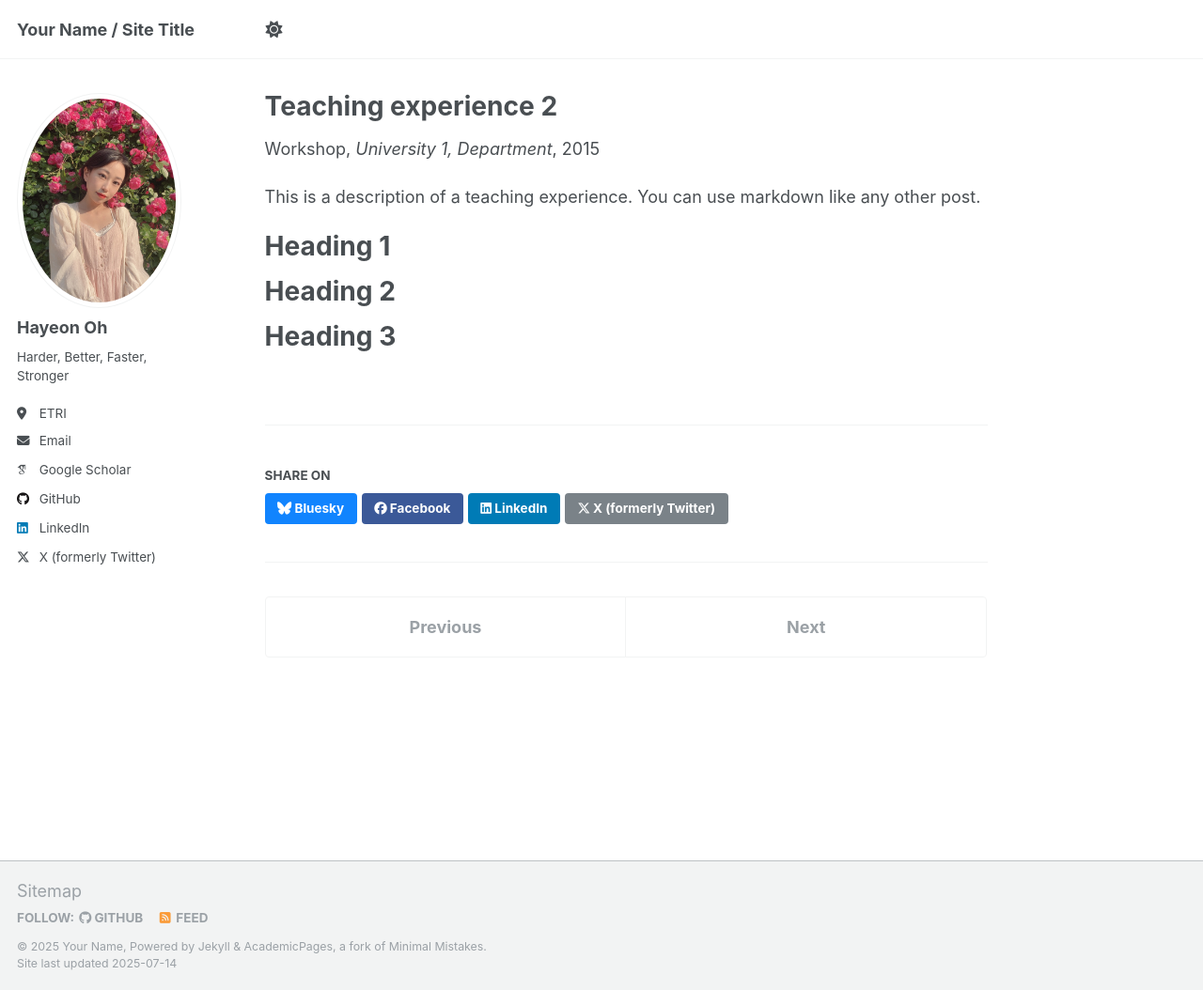
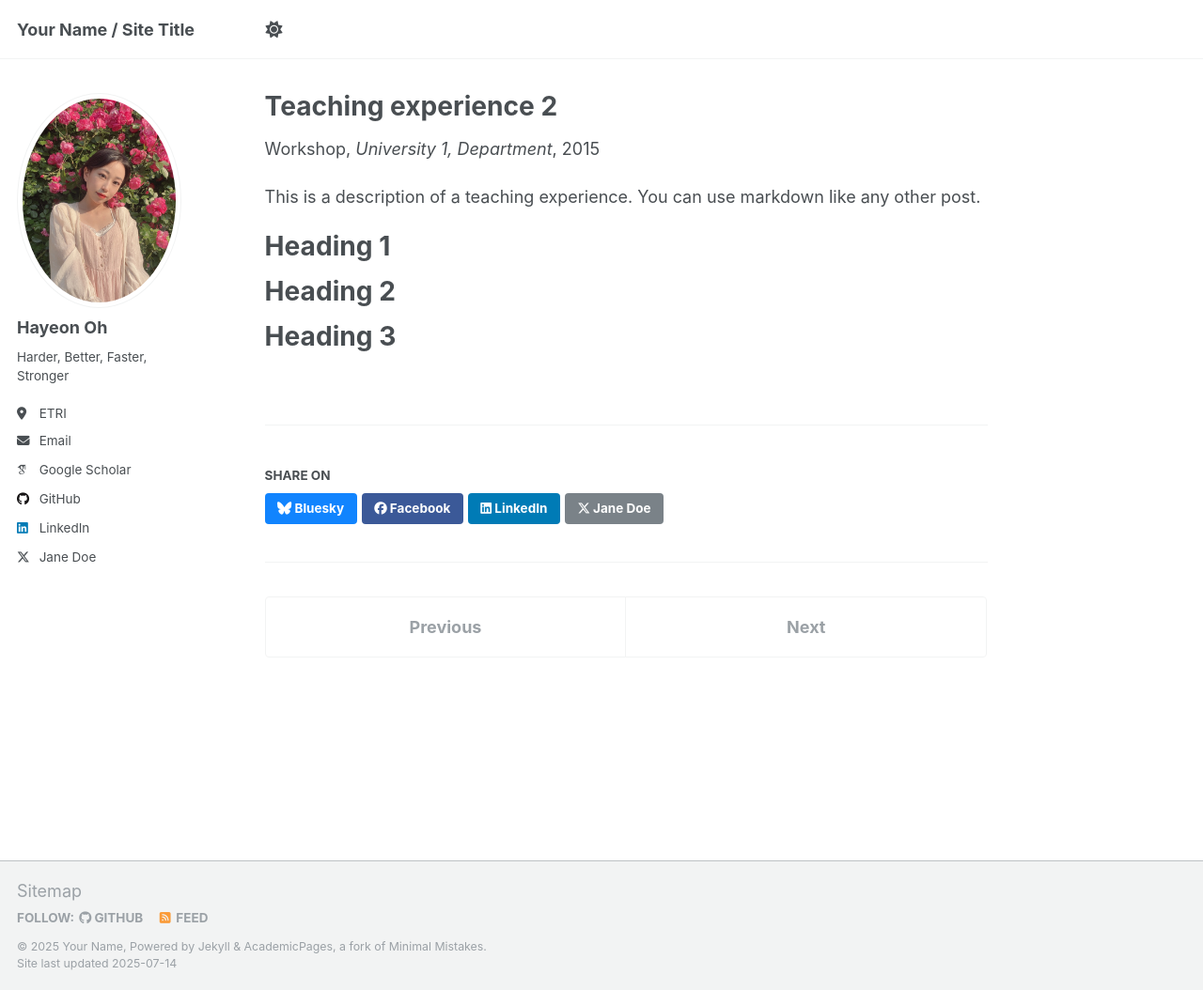
Before and after one commit to OPhD-hahao/OPhD-hahao.github.io, a Jekyll site: the page built from _teaching/2015-spring-teaching-2.md, in a window 1280 px wide and 1054 px high. Shown: the whole window at 94% size. Built offline with Jekyll 4.4.1, drawn with Linux system fonts in a browser that asks for light colours; some web fonts are replaced; a script that is not in the unit is left out.

Commit message:
Edit social-share and author-profile

```diff
--- a/_includes/author-profile.html
+++ b/_includes/author-profile.html
@@ -34,7 +34,8 @@
         <li><a href="{{ author.uri }}"><i class="fas fa-fw fa-link icon-pad-right" aria-hidden="true"></i>{{ site.data.ui-text[site.locale].website_label | default: "Website" }}</a></li>
       {% endif %}
       {% if author.email %}
-        <li><a href="mailto:{{ author.email }}"><i class="fas fa-fw fa-envelope icon-pad-right" aria-hidden="true"></i>{{ site.data.ui-text[site.locale].email_label | default: "Email" }}</a></li>
+        <!-- <li><a href="mailto:{{ author.email }}"><i class="fas fa-fw fa-envelope icon-pad-right" aria-hidden="true"></i>{{ site.data.ui-text[site.locale].email_label | default: "Email" }}</a></li> -->
+        <li><a href="mailto:{{ author.email }}"><i class="fas fa-fw fa-envelope icon-pad-right" aria-hidden="true"></i>{{ site.data.ui-text[site.locale].email_label | default: "oph516@etri.re.kr" }}</a></li>
       {% endif %}
 
       <!-- Font Awesome and Academicons icons / Academic websites -->
@@ -142,7 +143,8 @@
         <li><a href="https://{{ author.tumblr }}.tumblr.com"><i class="fab fa-fw fa-tumblr icon-pad-right" aria-hidden="true"></i>Tumblr</a></li>
       {% endif %}
       {% if author.twitter %}
-        <li><a href="https://twitter.com/{{ author.twitter }}"><i class="fab fa-fw fa-x-twitter icon-pad-right" aria-hidden="true"></i>X (formerly Twitter)</a></li>
+        <!-- <li><a href="https://twitter.com/{{ author.twitter }}"><i class="fab fa-fw fa-x-twitter icon-pad-right" aria-hidden="true"></i>X (formerly Twitter)</a></li> -->
+        <li><a href="https://twitter.com/{{ author.twitter }}"><i class="fab fa-fw fa-x-twitter icon-pad-right" aria-hidden="true"></i>Jane Doe</a></li>
       {% endif %}
       {% if author.vine %}
         <li><a href="https://vine.co/u/{{ author.vine }}"><i class="fab fa-fw fa-vine icon-pad-right" aria-hidden="true"></i>Vine</a></li>
--- a/_includes/social-share.html
+++ b/_includes/social-share.html
@@ -11,5 +11,6 @@
 
   <a href="https://www.linkedin.com/shareArticle?mini=true&url={{ base_path }}{{ page.url }}" class="btn btn--linkedin" title="{{ site.data.ui-text[site.locale].share_on_label | default: 'Share on' }} LinkedIn"><i class="fab fa-linkedin" aria-hidden="true"></i><span> LinkedIn</span></a>
 
-  <a href="https://x.com/intent/post?text={{ base_path }}{{ page.url }}" class="btn btn--x" title="{{ site.data.ui-text[site.locale].share_on_label | default: 'Share on' }} X"><i class="fab fa-x-twitter" aria-hidden="true"></i><span> X (formerly Twitter)</span></a>
+  <!-- <a href="https://x.com/intent/post?text={{ base_path }}{{ page.url }}" class="btn btn--x" title="{{ site.data.ui-text[site.locale].share_on_label | default: 'Share on' }} X"><i class="fab fa-x-twitter" aria-hidden="true"></i><span> X (formerly Twitter)</span></a> -->
+  <a href="https://x.com/intent/post?text={{ base_path }}{{ page.url }}" class="btn btn--x" title="{{ site.data.ui-text[site.locale].share_on_label | default: 'Share on' }} X"><i class="fab fa-x-twitter" aria-hidden="true"></i><span> Jane Doe</span></a>
 </section>
```
